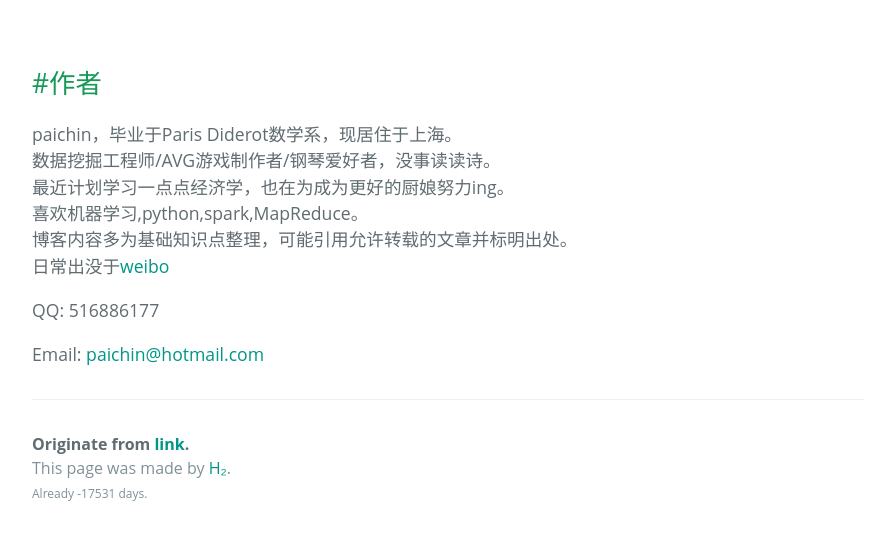
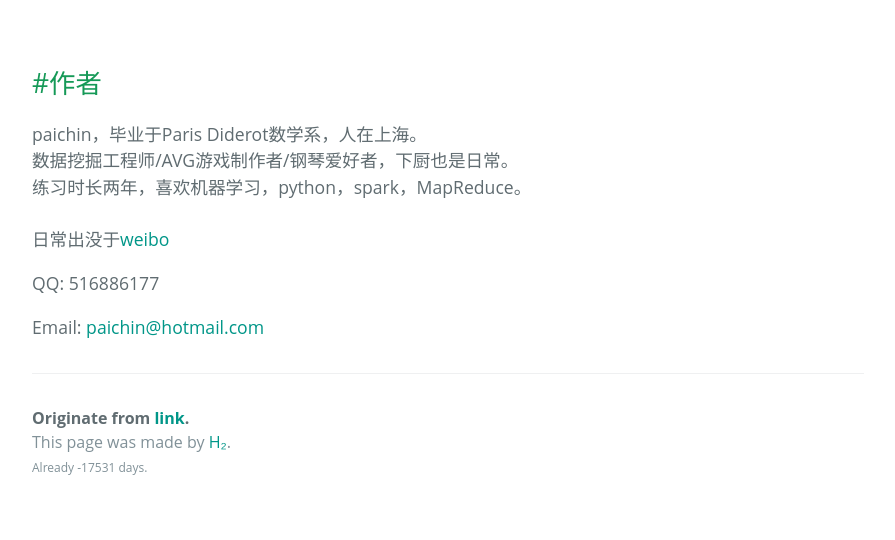
Before and after one commit to paichin/paichin.github.io, a Jekyll site: the page built from pages/about.md, in a window 1280 px wide and 929 px high, cut to the strip 377-917 px from the top of the window. Shown: the whole strip, without its empty margins (192-1087 px from the left). Built offline with Jekyll 4.4.1, drawn with Linux system fonts in a browser that asks for light colours; some web fonts are replaced.

Commit message:
Update about.md

```diff
--- a/pages/about.md
+++ b/pages/about.md
@@ -8,11 +8,9 @@ permalink: /about.html
 
 ## #作者
 
-paichin，毕业于Paris Diderot数学系，现居住于上海。<br>
-数据挖掘工程师/AVG游戏制作者/钢琴爱好者，没事读读诗。<br>
-最近计划学习一点点经济学，也在为成为更好的厨娘努力ing。<br>
-喜欢机器学习,python,spark,MapReduce。<br>
-博客内容多为基础知识点整理，可能引用允许转载的文章并标明出处。
+paichin，毕业于Paris Diderot数学系，人在上海。<br>
+数据挖掘工程师/AVG游戏制作者/钢琴爱好者，下厨也是日常。<br>
+练习时长两年，喜欢机器学习，python，spark，MapReduce。<br>
 <br>
 日常出没于[weibo](https://www.weibo.com/paichin)
 
```
